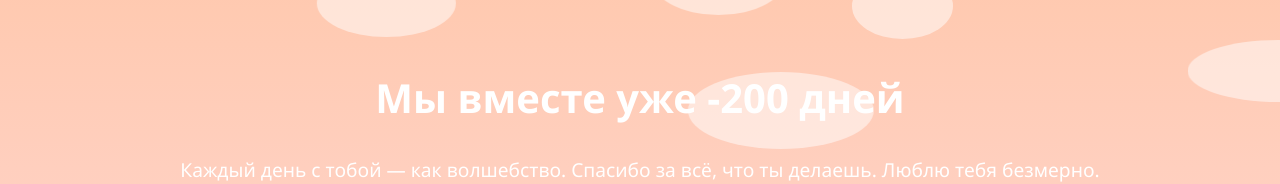
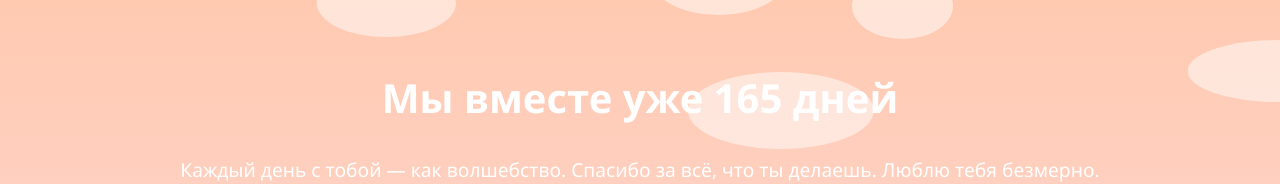
Before and after one commit to Loshad23/IloveyouDasha, a plain HTML site: page index.html in a window 1280 px wide. Shown: the part 202-386 px from the top of the page. Drawn offline with Linux system fonts and the light colour scheme.

Commit message:
Update index.html

```diff
--- a/index.html
+++ b/index.html
@@ -149,7 +149,7 @@
   <div class="moon" id="moon" style="display: none;"><div class="moon-shape"></div></div>
 
   <script>
-    const startDate = new Date("2025-11-04");
+    const startDate = new Date("2024-11-04");
     const today = new Date();
     const diffDays = Math.floor((today - startDate) / (1000 * 60 * 60 * 24));
     document.getElementById("daysTogether").textContent = `Мы вместе уже ${diffDays} дней`;
```
